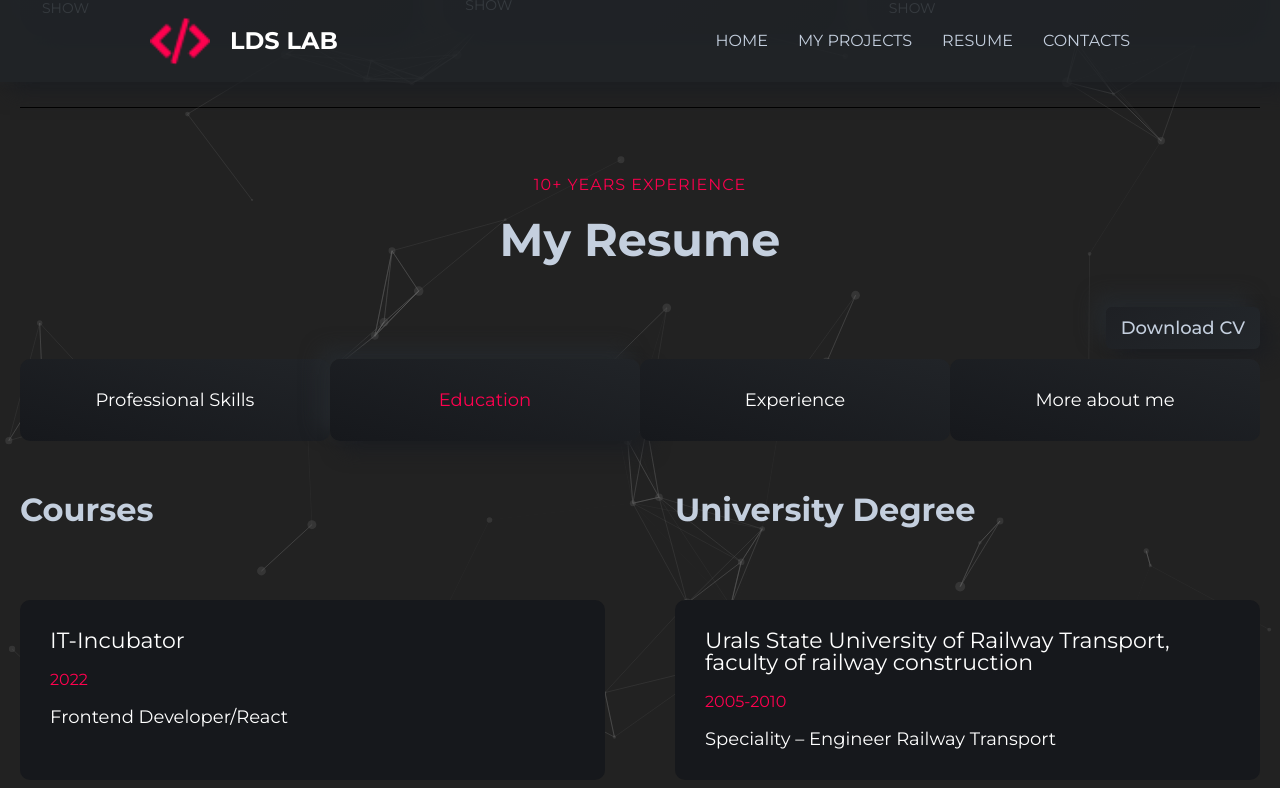
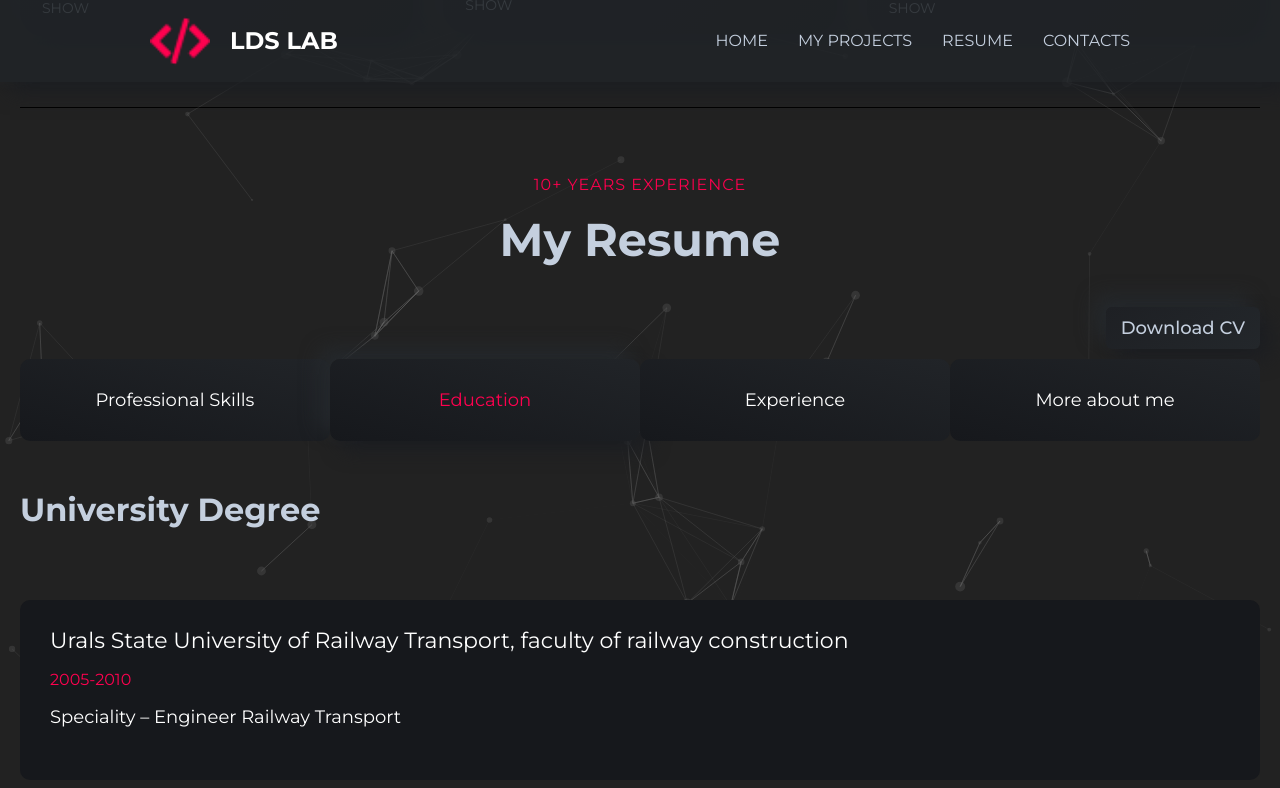
Before and after one commit to LDS196/lds-portfolio, a React (Create React App) app: page / in a window 1280 px wide. Both pictures are taken after a click on the button "Education". Shown: the part 3900-4688 px from the top of the page. Built offline with nearby package versions, Linux system fonts and the light colour scheme.

Commit message:
refactor: switch off courses

```diff
--- a/src/Resume/Education.tsx
+++ b/src/Resume/Education.tsx
@@ -39,10 +39,10 @@ const myCourse = [
 const Education = () => {
     return (
         <div className={s.education}>
-            <div className={s.course}>
-                <Subtitle title={'Courses'} subtitle={''} />
-                {myCourse.map((el,i)=><EducationExample key={i} education={el}/>)}
-            </div>
+            {/*<div className={s.course}>*/}
+            {/*    <Subtitle title={'Courses'} subtitle={''} />*/}
+            {/*    {myCourse.map((el,i)=><EducationExample key={i} education={el}/>)}*/}
+            {/*</div>*/}
             <div className={s.university}>
                 <Subtitle title={'University Degree'} subtitle={''}/>
                 {myEducation.map((el,i)=><EducationExample key={i} education={el}/>)}
```
